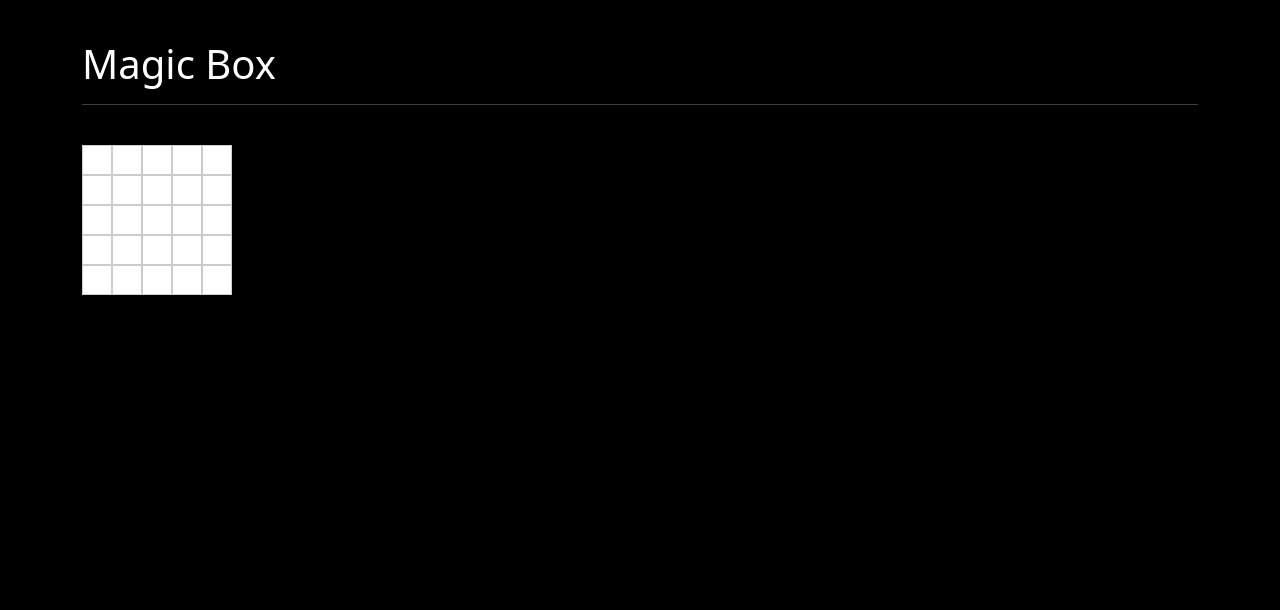
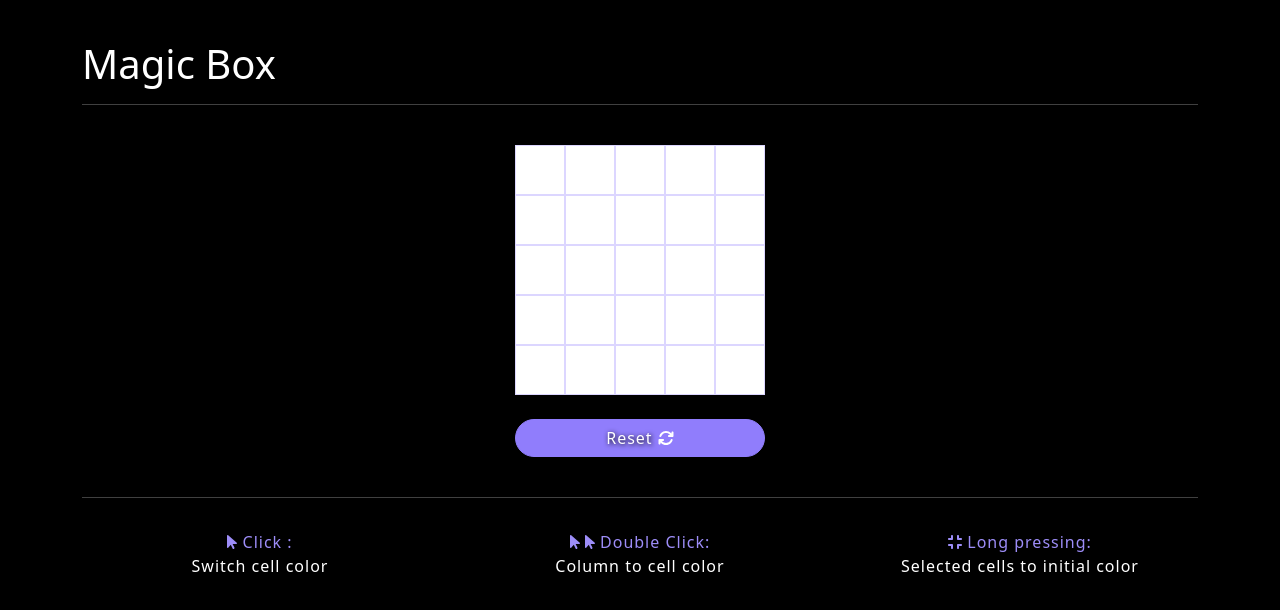
Before and after one commit to dhipgraby/Magic-box, a Next.js app: page / in a window 1280 px wide. Shown: the top 610 px of the page. Built offline with nearby package versions, Linux system fonts and the light colour scheme.

Commit message:
Basic Styles

```diff
--- /dev/null
+++ b/components/Actions.js
@@ -0,0 +1,26 @@
+import styles from "../css/Actions.module.css"
+import { FontAwesomeIcon } from '@fortawesome/react-fontawesome';
+import { faMousePointer, faCompress} from '@fortawesome/free-solid-svg-icons';
+
+export default function Actions() {
+
+    return (
+        <div className={styles.ul}>
+            <div className="row my-3">
+                <div className="col-md-4 col-sm-12 my-3 text-center">
+                <FontAwesomeIcon icon={faMousePointer} /> Click : <br />
+                    <span>Switch cell color</span>
+                </div>
+                <div className="col-md-4 col-sm-12 my-3 text-center">
+                <FontAwesomeIcon icon={faMousePointer} /> <FontAwesomeIcon icon={faMousePointer} />  Double Click:<br />
+                    <span>  Column to cell color</span>
+                </div>
+                <div className="col-md-4 col-sm-12 my-3 text-center">
+                <FontAwesomeIcon icon={faCompress} /> Long pressing: <br />
+                    <span> Selected cells to initial color</span>
+                </div>
+            </div>
+        </div>
+
+    )
+}
--- a/components/Grid.js
+++ b/components/Grid.js
@@ -1,4 +1,6 @@
 import React, { useState, useEffect, useRef } from 'react';
+import { FontAwesomeIcon } from '@fortawesome/react-fontawesome';
+import { faSync } from '@fortawesome/free-solid-svg-icons';
 
 export default function Grid({ gridSize }) {
 
@@ -9,19 +11,24 @@ export default function Grid({ gridSize }) {
     const [selectedCells, setSelectedCells] = useState([]);
     const [singleClickTimer, setSingleClickTimer] = useState(null);
     const [isDoubleClick, setIsDoubleClick] = useState(false);
+    const [arrayColor, setArrayColor] = useState(false)
 
     // Initialize the grid
     useEffect(() => {
+        loadGrid()
+    }, [gridSize]);
+
+    const loadGrid = () => {
         const newGrid = [];
         for (let i = 0; i < gridSize; i++) {
             newGrid.push(Array(gridSize).fill(false));
         }
         setGrid(newGrid);
-    }, [gridSize]);
+    }
 
     // Flip the color of the cell
-    const flipColor = (row, col) => {
-        const toggleGrid = !grid[row][col]
+    const flipColor = (row, col, targetColor = null) => {
+        const toggleGrid = (targetColor != null) ? targetColor : !grid[row][col];
         setGrid((prevGrid) => {
             let newGrid = [...prevGrid];
             newGrid[row][col] = toggleGrid;
@@ -35,6 +42,9 @@ export default function Grid({ gridSize }) {
 
     // Handle cell mouse down
     const handleCellMouseDown = (event, row, col) => {
+
+        const targetColor = grid[row][col]
+
         if (event.button === 0) {
             event.preventDefault()
             setMouseDown(true);
@@ -42,7 +52,7 @@ export default function Grid({ gridSize }) {
             const timer = setTimeout(() => {
                 if (mouseDownRef.current) {
                     setLongPress(true);
-                    flipColor(row, col)
+                    setArrayColor(targetColor);
                 }
 
             }, 1000); // Set to 1000ms (1 second) for long press
@@ -52,15 +62,14 @@ export default function Grid({ gridSize }) {
     };
 
     // Handle cell mouse up
-    const handleCellMouseUp = () => {
+    const handleCellMouseUp = (row, col) => {
+
         if (longPress) {
             selectedCells.forEach((cell) => {
-                flipColor(cell.row, cell.col);
+                flipColor(cell.row, cell.col, arrayColor);
             });
         }
-        setMouseDown(false);
-        setLongPress(false);
-        setSelectedCells([]);
+        mouseLeaveScreen()
     };
 
     // Handle cell mouse over
@@ -105,9 +114,19 @@ export default function Grid({ gridSize }) {
         setSingleClickTimer(setTimeout(() => flipColorSingleClick(row, col), 200));
     };
 
+    const mouseLeaveScreen = () => {
+        setMouseDown(false);
+        setLongPress(false);
+        setSelectedCells([]);
+    }
+
     // Render the grid
     return (
-        <div className="Grid">
+        <>
+            <div
+                className="Grid"
+                onMouseLeave={() => mouseLeaveScreen()}
+            >
                 {grid.map((row, rowIndex) => (
                     <div key={rowIndex} className="Grid-row">
                         {row.map((cell, colIndex) => {
@@ -130,5 +149,11 @@ export default function Grid({ gridSize }) {
                     </div>
                 ))}
             </div>
+            <div className='text-center'>
+            <button className='btn btnPurple my-4' onClick={loadGrid}> Reset <FontAwesomeIcon icon={faSync} /> </button>
+            </div>
+        </>
+
+
     );
 };
--- /dev/null
+++ b/css/Actions.module.css
@@ -0,0 +1,9 @@
+.ul {
+    color:  rgb(157, 141, 248);
+    font-size: 16px;
+    letter-spacing: 1px;
+}
+
+.ul span {
+    color: white;
+}
--- a/css/Grid.css
+++ b/css/Grid.css
@@ -1,6 +1,9 @@
 .Grid {
     display: flex;
     flex-direction: column;
+    align-items: center;
+    width: fit-content;
+    margin: auto;
     margin-top: 40px;
 }
 
@@ -9,19 +12,20 @@
 }
 
 .Grid-cell {
-    width: 30px;
-    height: 30px;
-    border: 1px solid #ccc;
-    background-color: #fff;
+    width: 50px;
+    height: 50px;
+    border: 1px solid rgb(220, 214, 255);
+    background-color: white;
     cursor: pointer;
 }
 
 .Grid-cell:hover {
     border: solid 1px grey;
+    background-color: rgb(157, 141, 248);
 }
 
 .Grid-cell--active {
-    background-color: red;
+    background-color: rgb(0, 162, 255);
 }
 
 .Grid-cell--selected {
--- a/css/global.css
+++ b/css/global.css
@@ -6,3 +6,23 @@ body {
 .mainContainer {
     color: white;
 }
+
+.btnPurple {
+    width: 100%;
+    max-width: 250px;
+    margin: auto;
+    color: rgb(255, 255, 255);
+    text-shadow: 1px 1px 5px black;
+    letter-spacing: 1px;
+    font-weight: 500;
+    background-color: rgb(144, 125, 252);
+    border-radius: 50px;
+    border: 1px solid rgb(144, 125, 252);
+
+}
+
+.btnPurple:hover {
+    background-color: transparent;
+    border: 1px solid rgb(144, 125, 252);
+
+}
--- a/pages/index.js
+++ b/pages/index.js
@@ -1,13 +1,15 @@
 import Grid from "components/Grid"
 import Layout from "components/Layout"
+import Actions from "components/Actions"
 
 export default function Home() {
   return (
     <Layout>
       <h1>Magic Box</h1>
       <hr />
-
       <Grid gridSize={5} />
+      <hr />
+      <Actions />
     </Layout>
   )
 }
```
Lines whose indentation alone changed are shown as unchanged.
